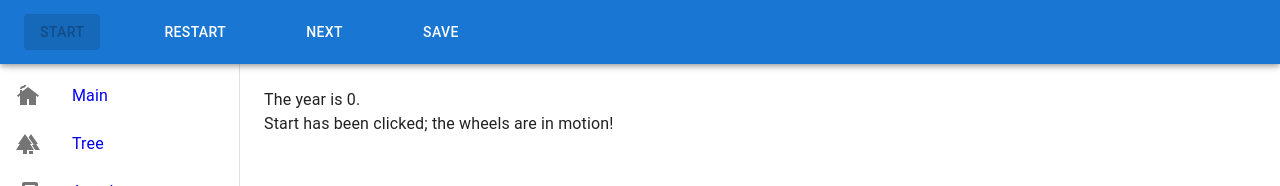
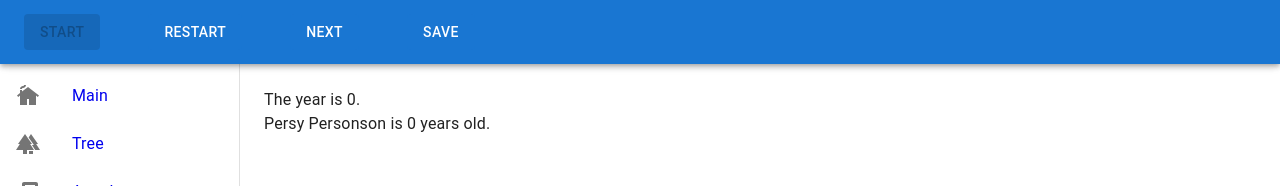
Before and after one commit to billydean/deanasty, a React (Create React App) app: page /annals in a window 1280 px wide. Both pictures are taken after a click on the button "START". Shown: the top 186 px of the page. Built offline with nearby package versions, Linux system fonts and the light colour scheme.

Commit message:
wow still learning the basics on reducers huh

```diff
--- a/src/components/Annals.tsx
+++ b/src/components/Annals.tsx
@@ -1,28 +1,28 @@
 import { useAppSelector } from '../store/hooks';
 import { selectCurrentYear } from '../store/yearSlice';
-import { selectPeopleCheck } from '../store/checkSlice';
+import { selectPeople } from '../store/peopleSlice';
 
 function Annals() {
     const currentYear = useAppSelector(selectCurrentYear);
-    const peopleCheck = useAppSelector(selectPeopleCheck);
+    const people = useAppSelector(selectPeople);
 
     return (
         <div>
         <div>
             The year is { currentYear }.
         </div>
-        { peopleCheck == true
-            ?
-            <div>
-                Start has been clicked; the wheels are in motion!
+        <div>
+        {
+        people.map(each => (
+            <div key={each.id}>
+                {each.name} is {currentYear - each.birth_year} years old.
             </div>
-            :
-            <div>
-                The sim hasn't started, or someone clicked Restart.
-            </div>
+        ))
         }
+        </div>
         </div>
     )
 };
 
+
 export default Annals;
--- a/src/components/Layout.tsx
+++ b/src/components/Layout.tsx
@@ -15,7 +15,7 @@ import Timeline from './Timeline';
 import { useAppDispatch, useAppSelector } from '../store/hooks';
 import { restartYear, incrementYear } from '../store/yearSlice';
 import { startSim, restartSim, selectPeopleCheck } from '../store/checkSlice';
-
+import { beLife, begone } from '../store/peopleSlice';
 
 function Layout() {
     const myTheme = createTheme();
@@ -32,13 +32,17 @@ function Layout() {
                        <Button variant="contained"
                         disableElevation
                         disabled={check}
-                        onClick={()=> dispatch(startSim())}>
+                        onClick={()=> {
+                            dispatch(beLife());
+                            dispatch(startSim())
+                        }}>
                             Start
                         </Button>
                        <Button variant="contained"
                         disableElevation
                         disabled={!check}
                         onClick={()=> {
+                            dispatch(begone());
                             dispatch(restartSim());
                             dispatch(restartYear());
                         }}
--- a/src/store/checkSlice.ts
+++ b/src/store/checkSlice.ts
@@ -1,4 +1,4 @@
-import { createSlice, PayloadAction } from '@reduxjs/toolkit';
+import { createSlice } from '@reduxjs/toolkit';
 import { RootState } from './index';
 
 interface Check {
--- a/src/store/index.ts
+++ b/src/store/index.ts
@@ -1,11 +1,13 @@
 import { configureStore } from '@reduxjs/toolkit';
 import yearReducer from './yearSlice';
 import checkReducer from './checkSlice';
+import peopleReducer from './peopleSlice';
 
 export const store = configureStore({
     reducer: {
         year: yearReducer,
         check: checkReducer,
+        people: peopleReducer,
     }
 });
 
--- /dev/null
+++ b/src/store/peopleSlice.ts
@@ -0,0 +1,26 @@
+import { createSlice } from '@reduxjs/toolkit';
+import { RootState } from './index';
+import firstPerson from '../utils/firstPerson';
+import type { People } from '../types';
+
+
+let initialState: People = []
+
+export const peopleSlice = createSlice({
+    name: 'people',
+    initialState,
+    reducers: {
+        beLife: (state) => {
+            return [...state, firstPerson()];
+        },
+        begone: () => {
+            return []
+        }
+    }
+});
+
+export const { beLife, begone} = peopleSlice.actions;
+
+export const selectPeople = (state: RootState) => state.people;
+
+export default peopleSlice.reducer;
--- /dev/null
+++ b/src/utils/firstPerson.ts
@@ -0,0 +1,17 @@
+import type { Person } from "../types";
+
+export default function () {
+    const newbie: Person = {
+        name: "Persy Personson",
+        id: 1,
+        old_year: 75,
+        family_id: 1,
+        mother_id: 0,
+        father_id: 0,
+        fertility: 100,
+        alive: true,
+        offspring: [],
+        birth_year: 0
+    }
+    return newbie;
+}
```
